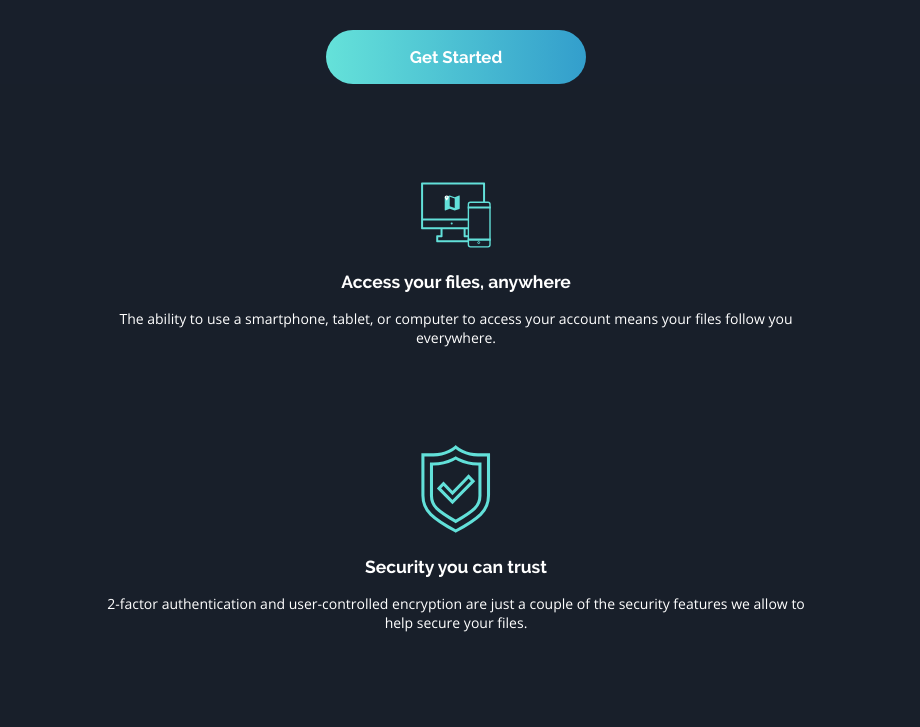
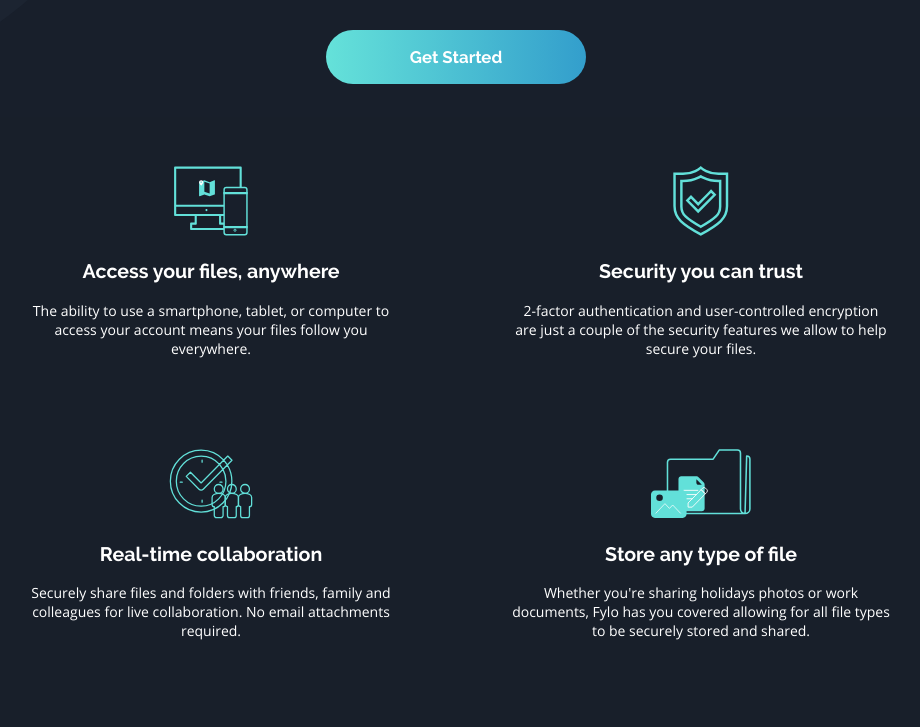
Before and after one commit to h-shams/fylo-landing-page-dark, a plain HTML site: page index.html in a window 1280 px wide. Shown: the part 896-1623 px from the top of the page, without its empty margins (184-1104 px from the left). Drawn offline with Linux system fonts and the light colour scheme.

Commit message:
make features section responsive

```diff
--- a/css/main.css
+++ b/css/main.css
@@ -38,6 +38,14 @@ body{
   width: 80%;
   max-width: 50em;
   margin: 0 auto;
+}
+
+.inner-container::before,.inner-container::after{
+  content: ' ';
+  display: table;
+}
+.inner-container::after{
+  clear: both;
 }
 
 .clearfix::before,.clearfix::after{
@@ -168,7 +176,7 @@ body{
 }
 
 .feature__img{
-  width: 5em;
+  height: 5em;
   margin: 1.5em auto;
   display: block;
 }
@@ -176,6 +184,24 @@ body{
 .feature__title{
   font-size: 1.25em;
   margin: .5em 0;
+}
+
+@media(min-width: 45em){
+  .featurs .inner-container{
+    max-width: 70em;
+    width: 85%;
+  }
+
+  .feature{
+    margin: .5em 0;
+    width: 50%;
+    float: left;
+    padding: 1.5em 4em;
+  }
+
+  .feature__title{
+    font-size: 1.4em;
+  }
 }
 
 .feature__des{
```
